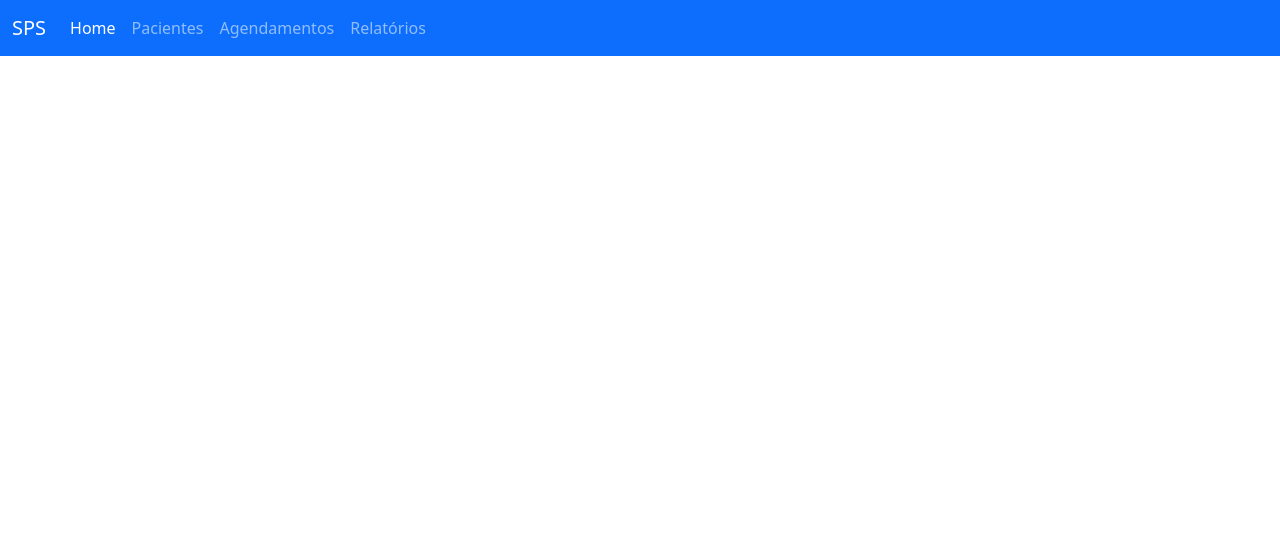
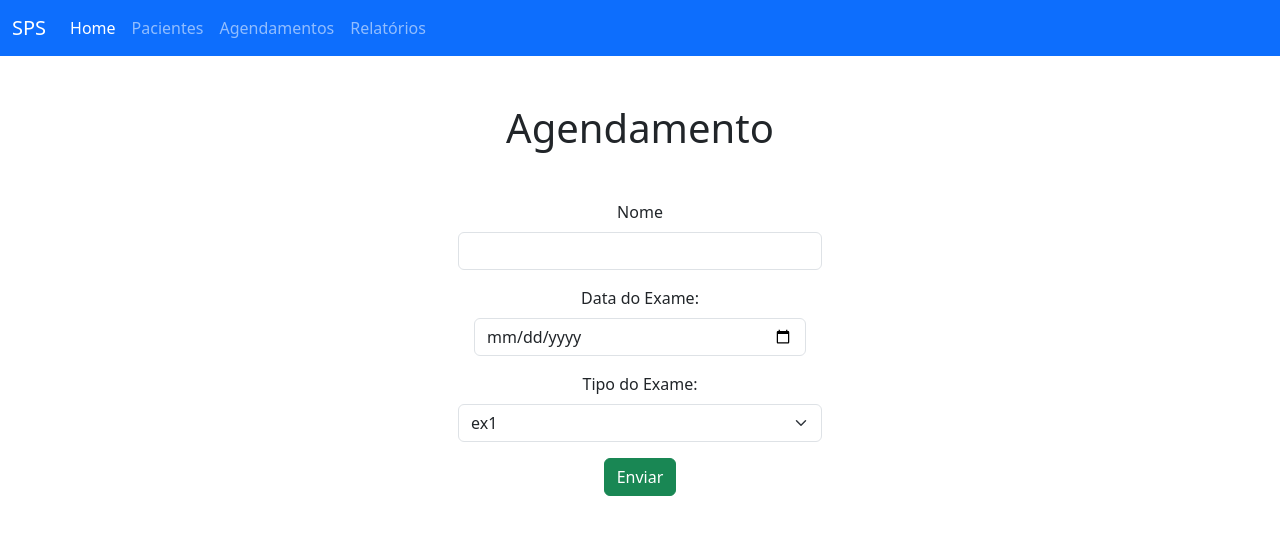
Before and after one commit to GabrielJuliati/PHPCRUD, a PHP site: page /agendamento.php in a window 1280 px wide. Shown: the top 535 px of the page. Run offline with PHP 8.4, Linux system fonts and the light colour scheme.

Commit message:
Finalização da tela de Agendamento de Consultas
foi criado o formulário para registrar o agendamento de consultas e procedimentos do paciente

```diff
--- a/PHP-Allyson/agendamento/agendamento.php
+++ b/PHP-Allyson/agendamento/agendamento.php
@@ -13,8 +13,36 @@
 ?>
 
     <div class="container">
-        <div>
-
+        <div class="row">
+            <div class="col"></div>
+            <div class="col">
+                <h1 class="text-center m-5">Agendamento</h1>
+                <div>
+                    <form action="">
+                        <div class="mb-3 text-center">
+                            <label for="name" class="form-label">Nome</label>
+                            <input type="text" name="name" id="name" class="form-control">
+                        </div>
+                        <div class="m-3 text-center">
+                            <label for="date" class="form-label">Data do Exame:</label>
+                            <input type="date" name="date" id="date" class="form-control">
+                        </div>
+                        <div class="mb-3 text-center">
+                            <label for="type" class="form-label">Tipo do Exame:</label>
+                            <select id="type" name="type" class="form-select">
+                                <option value="exame1">ex1</option>
+                                <option value="exame2">ex2</option>
+                                <option value="exame3">ex3</option>
+                                <option value="exame4">ex4</option>
+                            </select>
+                        </div>
+                        <div class="mb-3 text-center">
+                            <input type="submit" value="Enviar" class="btn btn-success">
+                        </div>
+                    </form>
+                </div>
+            </div>
+            <div class="col"></div>
         </div>
     </div>
 
--- a/PHP-Allyson/base/home.php
+++ b/PHP-Allyson/base/home.php
@@ -37,7 +37,7 @@
                     <div class="card-body">
                         <h5 class="card-title">Agendamentos</h5>
                         <p class="card-text">Agende consultas e procedimentos.</p>
-                        <a href="#" class="btn btn-primary">Acessar</a>
+                        <a href="../agendamento/agendamento.php" class="btn btn-primary">Acessar</a>
                     </div>
                 </div>
             </div>
--- a/PHP-Allyson/modelo/nav.php
+++ b/PHP-Allyson/modelo/nav.php
@@ -14,7 +14,7 @@
                         <a class="nav-link" href="../pacientes/pacientes.php">Pacientes</a>
                     </li>
                     <li class="nav-item">
-                        <a class="nav-link" href="#">Agendamentos</a>
+                        <a class="nav-link" href="../agendamento/agendamento.php">Agendamentos</a>
                     </li>
                     <li class="nav-item">
                         <a class="nav-link" href="#">Relatórios</a>
```
